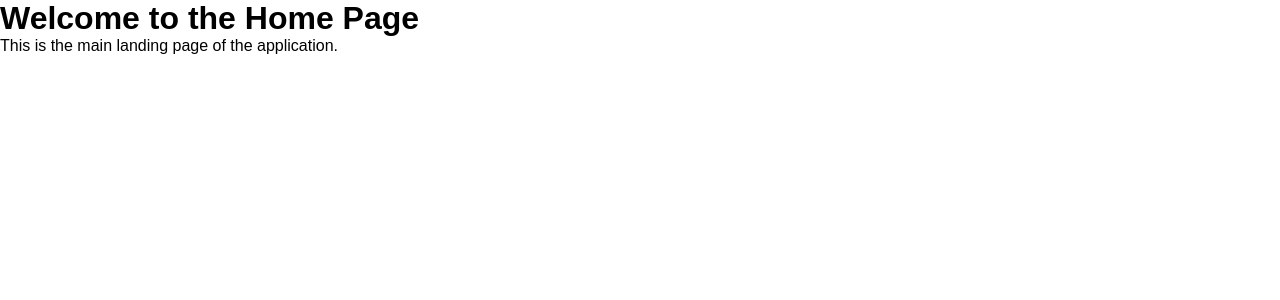
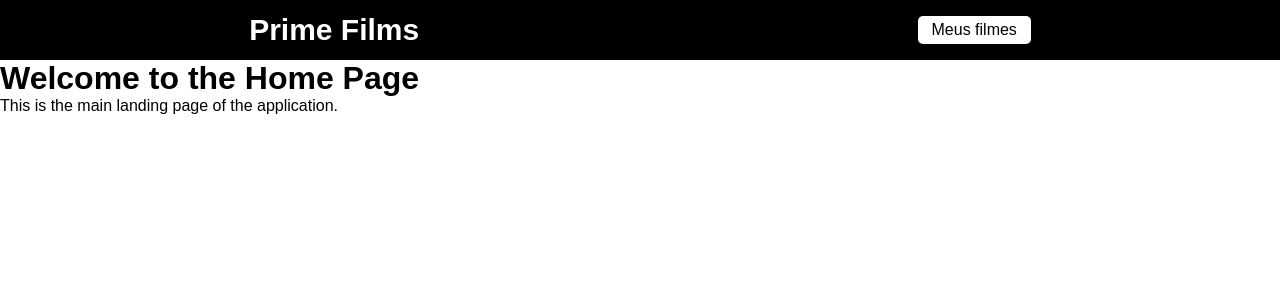
Before and after one commit to FabioCirilo/prime-films, a React (Create React App) app: page / in a window 1280 px wide. Shown: the top 300 px of the page. Built offline with nearby package versions, Linux system fonts and the light colour scheme.

Commit message:
Pagina header e instalacao do axios

```diff
--- a/package.json
+++ b/package.json
@@ -7,6 +7,7 @@
     "@testing-library/jest-dom": "^6.9.1",
     "@testing-library/react": "^16.3.3",
     "@testing-library/user-event": "^13.5.0",
+    "axios": "^1.21.0",
     "react": "^19.3.1",
     "react-dom": "^19.3.1",
     "react-router-dom": "^7.18.5",
--- /dev/null
+++ b/src/components/Header/header.css
@@ -0,0 +1,23 @@
+header {
+  display: flex;
+  justify-content: space-around;
+  align-items: center;
+  width: 100%;
+  height: 60px;
+  background-color: #000;
+}
+.logo {
+  text-decoration: none;
+  font-size: 30px;
+  cursor: pointer;
+  color: #fff;
+  font-weight: bold;
+}
+.favoritos {
+  text-decoration: none;
+  background-color: #fff;
+  padding: 5px 14px;
+  cursor: pointer;
+  border-radius: 5px;
+  color: #000;
+}
--- /dev/null
+++ b/src/components/Header/index.js
@@ -0,0 +1,15 @@
+import React from 'react'
+import './header.css'
+import { Link } from 'react-router-dom'
+export default function Header() {
+  return (
+    <header>
+      <Link className="logo" to="/">
+        Prime Films
+      </Link>
+      <Link className="favoritos" to="/favoritos">
+        Meus filmes
+      </Link>
+    </header>
+  )
+}
--- a/src/routes.js
+++ b/src/routes.js
@@ -2,10 +2,12 @@ import { BrowserRouter, Routes, Route } from 'react-router-dom'
 
 import Home from './pages/Home'
 import Filmes from './pages/Filmes'
+import Header from './components/Header'
 
 export default function AppRoutes() {
   return (
     <BrowserRouter>
+      <Header />
       <Routes>
         <Route path="/" element={<Home />} />
         <Route path="/filmes/:id" element={<Filmes />} />
--- /dev/null
+++ b/src/services/api.js
@@ -0,0 +1,2 @@
+// Base URL: https://api.themoviedb.org/3
+// url: /movie/now_playing?api_key=217664cf927a172889057ad67c699fdd&language=pt-BR
```
Also changed, not shown: 1 other file (tests, documents, lock files or other folders).
